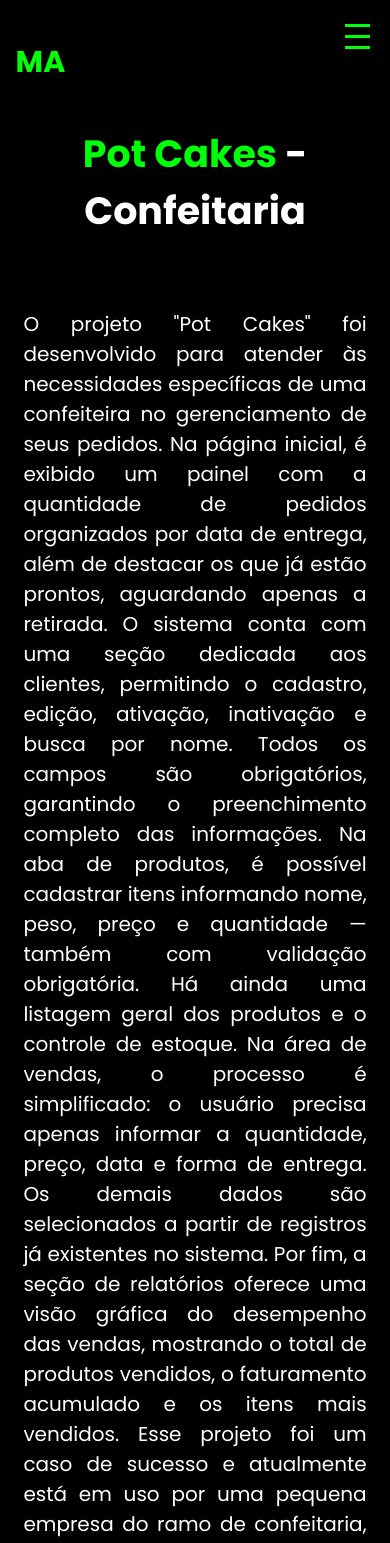
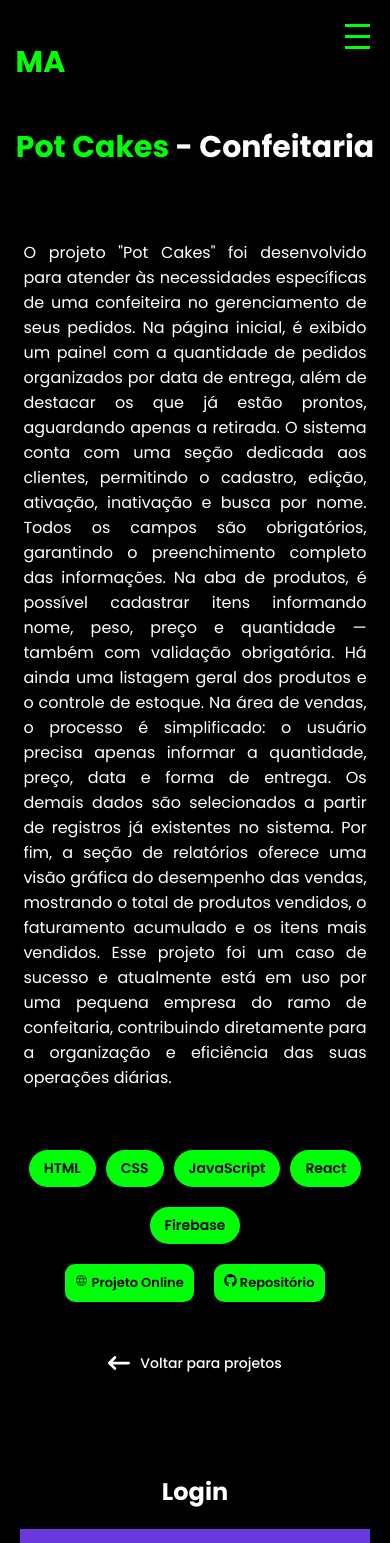
Before and after one commit to agripe049/portfolio, a React (Create React App) app: page /potcakes in a window 390 px wide. Shown: the top 1543 px of the page. Built offline with nearby package versions, Linux system fonts and the light colour scheme.

Commit message:
Ajustes em projetos

```diff
--- a/src/pages/PotCakes.module.css
+++ b/src/pages/PotCakes.module.css
@@ -138,8 +138,28 @@ h2.titulo span {
         flex-direction: row;
         flex-wrap: wrap;
     }
+    .btn_potcakes button {
+        font-size: 14px;
+    }
     .txt_img{
         padding: 20px;
     }
+    .potcakes .txt_potcakes p {
+        font-size: 16px;
+    }
+    .potcakes .btn_online button {
+        font-size: 13px;
+        padding: 9px 10px;
+    }
+    .txt_potcakes .voltar p {
+        font-size: 14px;
+    }
+    h2.titulo {
+        font-size: 30px;
+    }
+    .login h2 {
+        font-size: 24px;
+        margin-bottom: -30px;
+    }
 
 }
```
Also changed, not shown: src/pages/Home.js (line endings or trailing spaces), src/pages/Home.module.css (line endings or trailing spaces), src/pages/PotCakes.js (line endings or trailing spaces).
